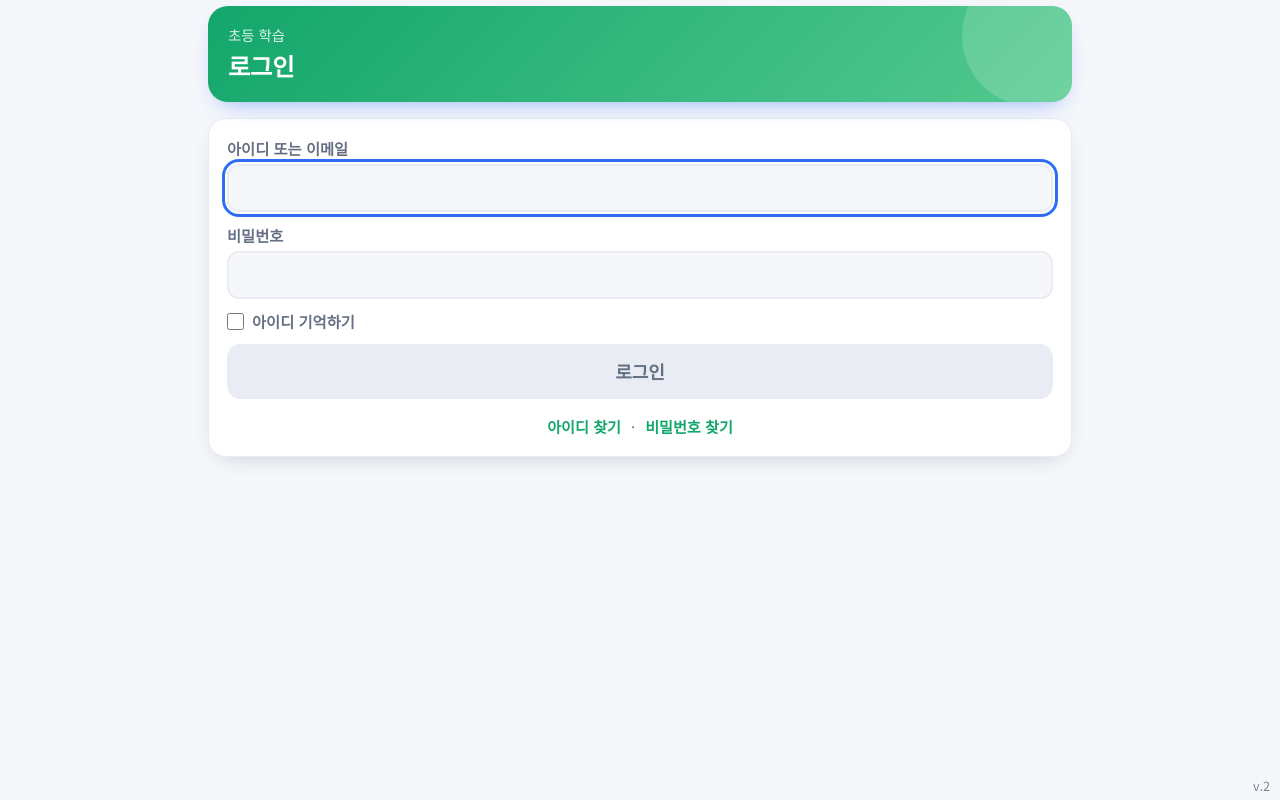
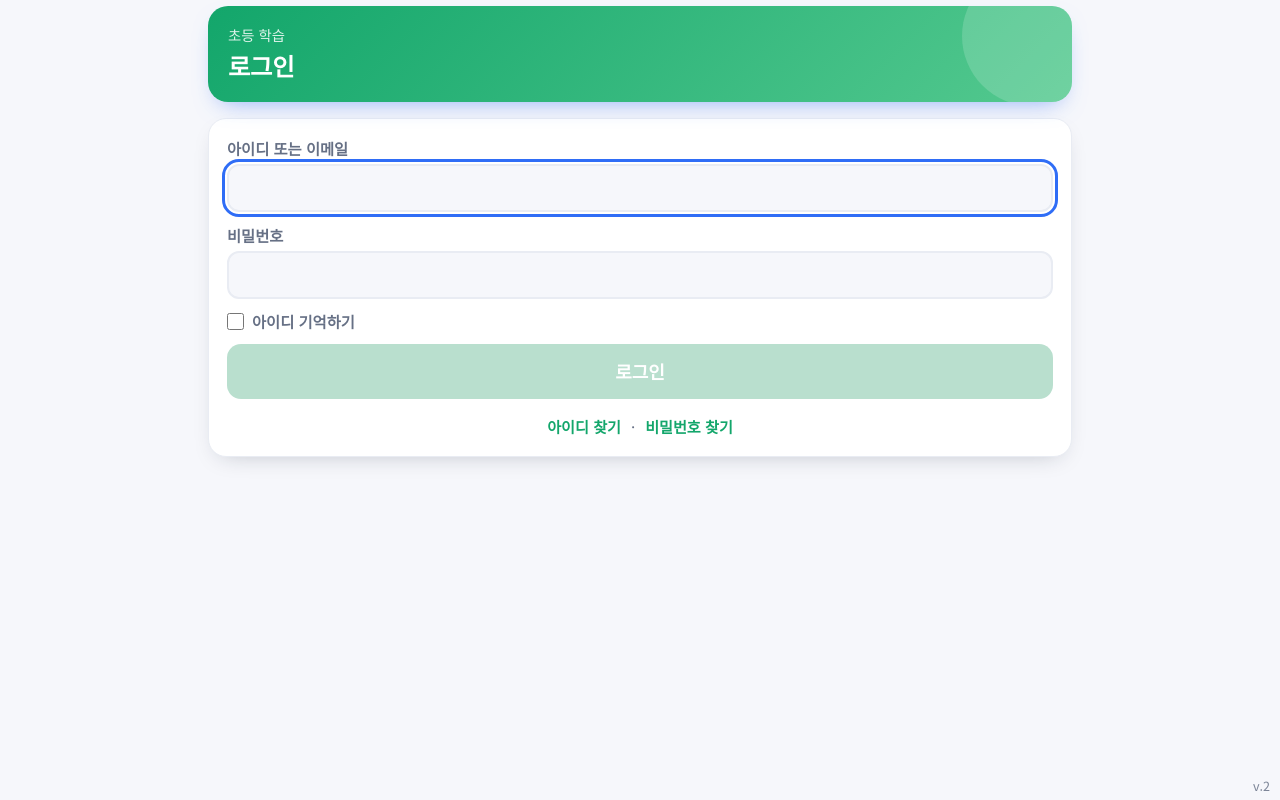
Before and after one commit to yoonwooj/study, a React (Vite) app: page / in a window 1280 px wide. Built offline with nearby package versions, Linux system fonts and the light colour scheme; no server answers.

Commit message:
학교 검색과 로그인 버튼 포인트 컬러 그린 통일

```diff
--- a/src/styles.css
+++ b/src/styles.css
@@ -711,3 +711,22 @@ h1,h2,h3,p{margin:0}
 .school-picker-message{color:#d34b4b;font-size:.8rem}
 .school-picker-help{color:var(--sub);font-size:.76rem;line-height:1.45}
 @media(max-width:520px){.school-search-row{gap:6px}.school-search-button{padding:0 10px;font-size:.86rem}}
+
+
+/* 계정 화면·학교 검색 포인트 컬러를 로그인 Hero 그린으로 통일 */
+.app.login .login-form button.btn[type="submit"],
+.app.login .school-search-button,
+.app.login .school-search-button:focus-visible{
+  background:#13a66b;
+  color:#fff;
+}
+.app.login .login-form button.btn[type="submit"]:hover:not(:disabled),
+.app.login .school-search-button:hover:not(:disabled){
+  background:#108b59;
+}
+.app.login .login-form button.btn[type="submit"]:disabled,
+.app.login .school-search-button:disabled{
+  background:#b9dfce;
+  color:#fff;
+}
+.login-help-links a{color:#13a66b}
```
